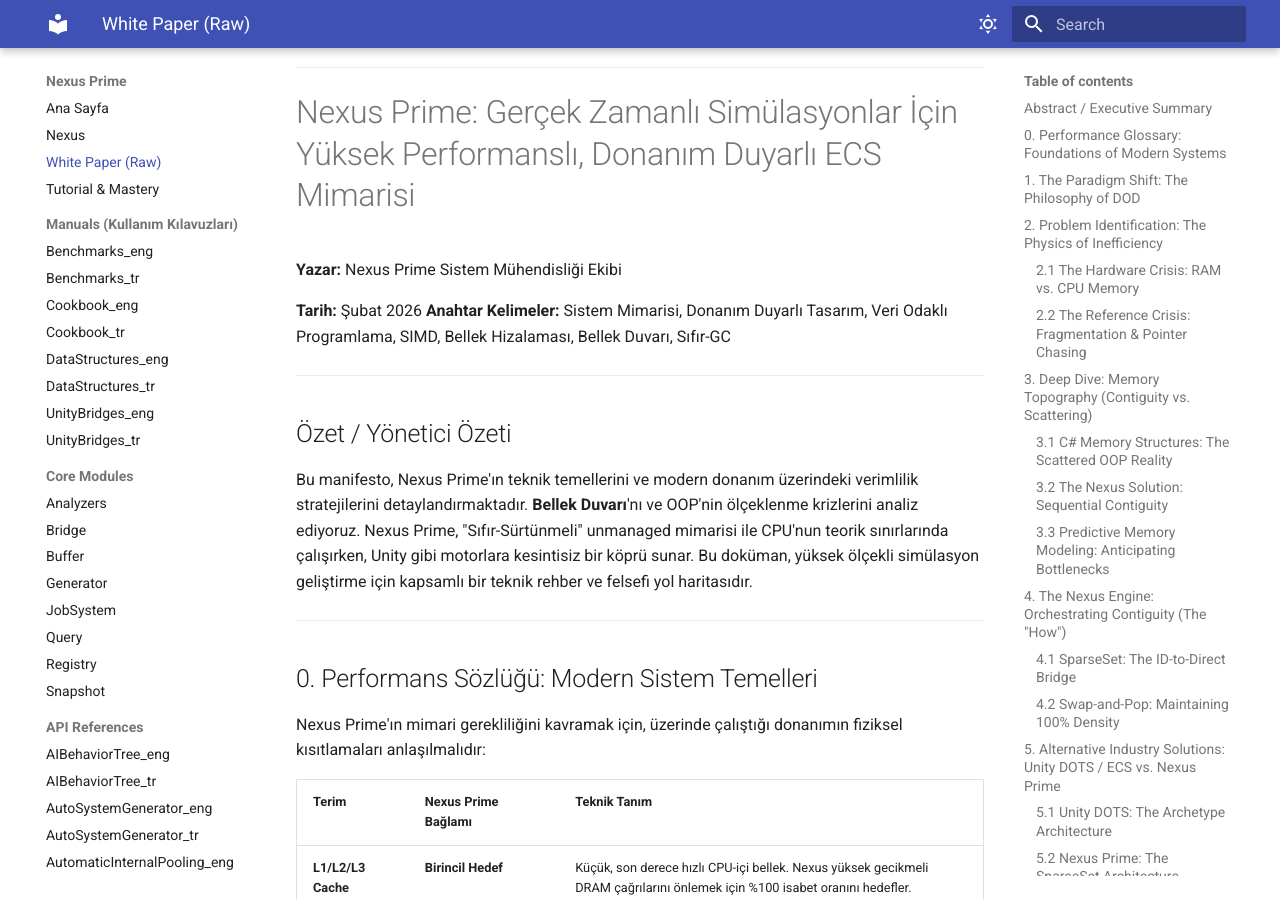
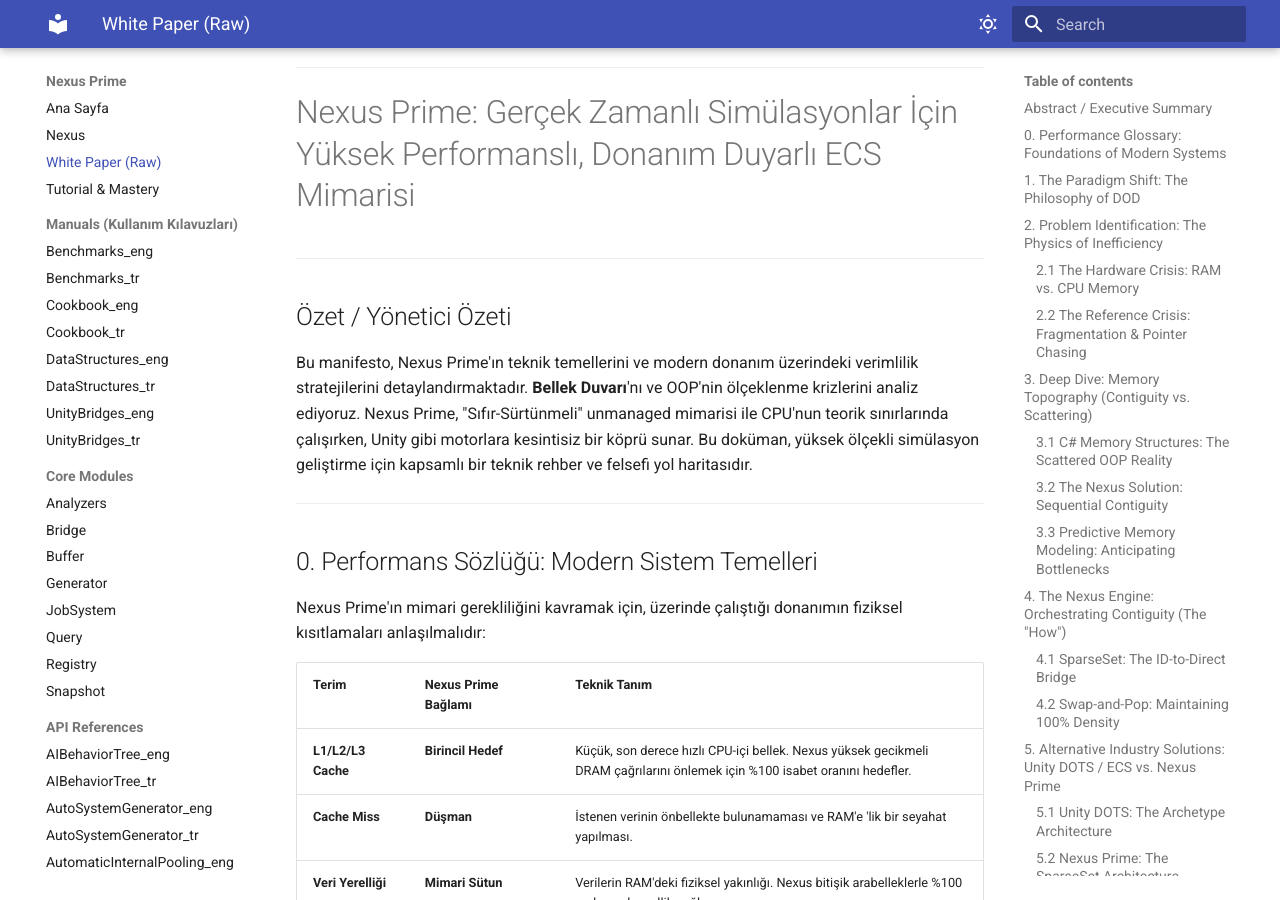
Before and after one commit to gkhanC/Nexus, an MkDocs documentation site: the page built from Documents/Manifesto/Nexus_WhitePaper.md, in a window 1280 px wide and 900 px high, scrolled down 8373 px. Built offline with MkDocs 1.6.1 and Material for MkDocs 9.7.7, drawn with Linux system fonts in a browser that asks for light colours.

Commit message:
Update Nexus White Paper by removing metadata
Removed author, date, and keywords from the Nexus White Paper.

```diff
--- a/Documents/Manifesto/Nexus_WhitePaper.md
+++ b/Documents/Manifesto/Nexus_WhitePaper.md
@@ -320,12 +320,6 @@
 ---
 
 # Nexus Prime: Gerçek Zamanlı Simülasyonlar İçin Yüksek Performanslı, Donanım Duyarlı ECS Mimarisi
-
-**Yazar:** Nexus Prime Sistem Mühendisliği Ekibi
-
-**Tarih:** Şubat 2026
-**Anahtar Kelimeler:** Sistem Mimarisi, Donanım Duyarlı Tasarım, Veri Odaklı Programlama, SIMD, Bellek Hizalaması, Bellek Duvarı, Sıfır-GC
-
 ---
 
 ## Özet / Yönetici Özeti
```
